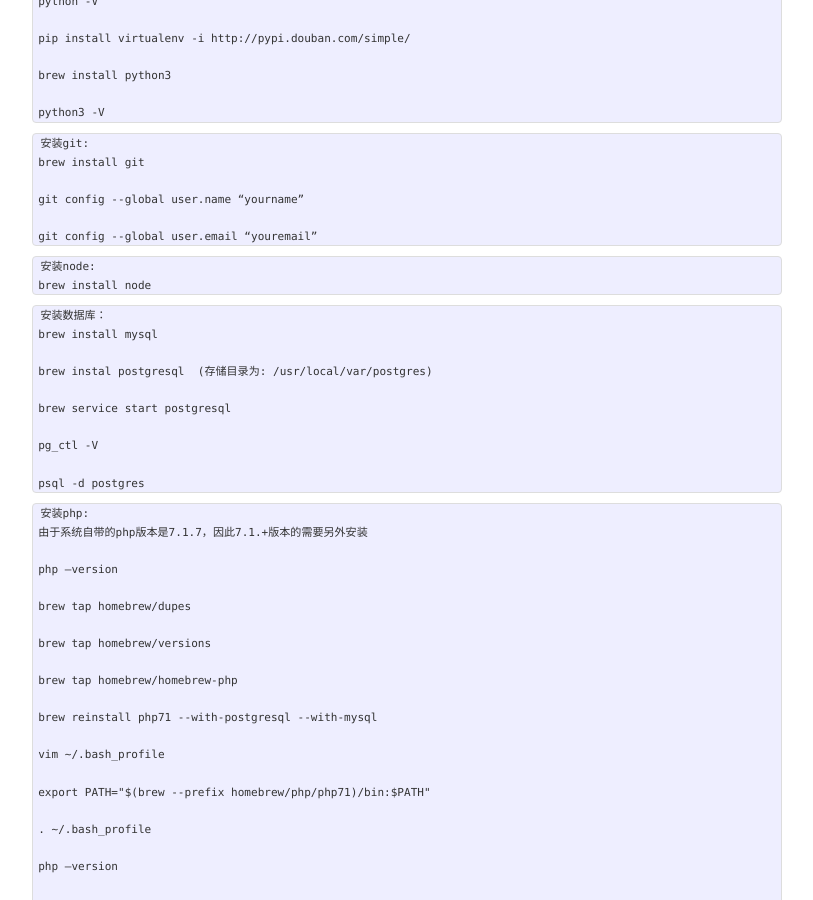
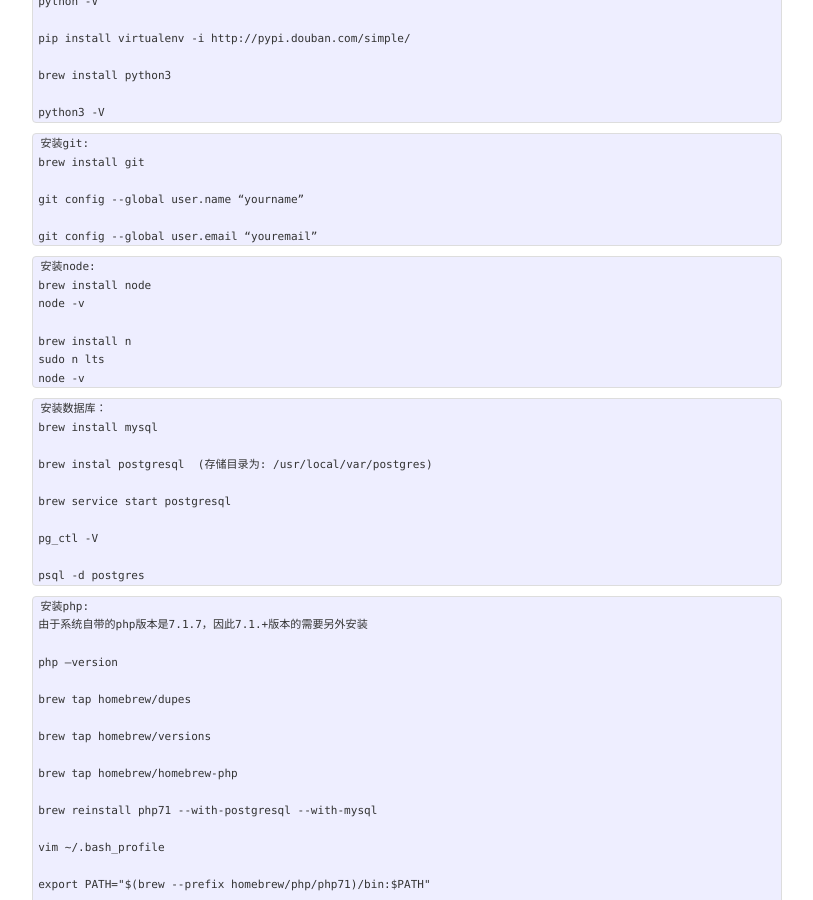
Before and after one commit to night1008/night1008.github.io, a Jekyll site: the page built from _posts/2018-01-07-mac-develop-install.md, in a window 1280 px wide and 900 px high, scrolled down 635 px. Shown: the whole window, without its empty margins (233-1046 px from the left). Built offline with Jekyll 4.4.1, drawn with Linux system fonts in a browser that asks for light colours; comment, search, counter and statistics services are not loaded.

Commit message:
update post

````diff
--- a/_posts/2018-01-07-mac-develop-install.md
+++ b/_posts/2018-01-07-mac-develop-install.md
@@ -58,6 +58,11 @@
 ```
 安装node:
 brew install node
+node -v
+
+brew install n
+sudo n lts
+node -v
 ```
 
 ```
````
